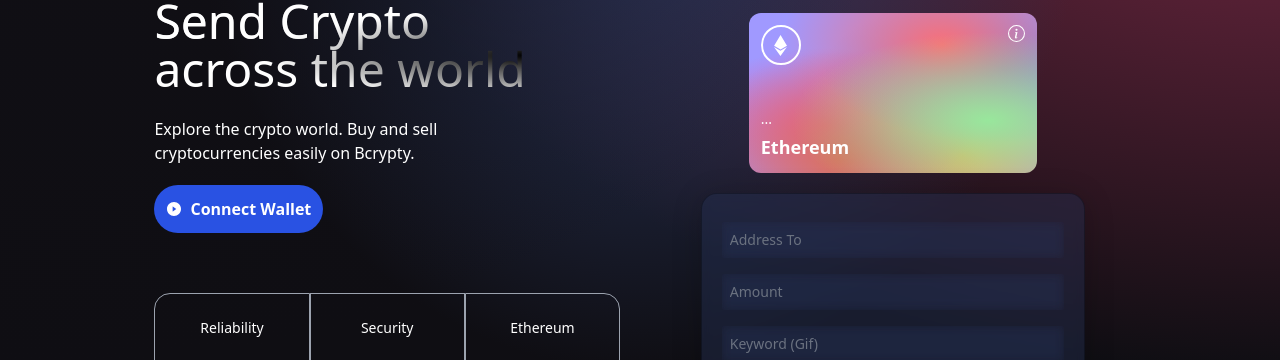
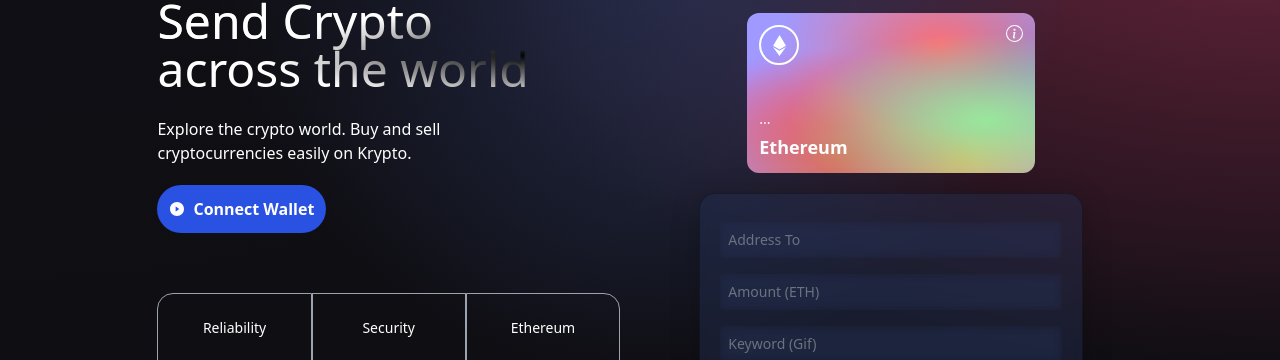
Before and after one commit to SkullCrawler/fyp_project_web3, a React (Vite) app in the folder client/: page /login in a window 1280 px wide. Shown: the part 159-519 px from the top of the page. Built offline with nearby package versions, Linux system fonts and the light colour scheme; no server answers.

Commit message:
mincor changes to workings

```diff
--- a/client/src/components/Welcome.jsx
+++ b/client/src/components/Welcome.jsx
@@ -5,7 +5,7 @@
 
 import { TransactionContext } from "../context/TransactionContext";
 import { shortenAddress } from "../utils/shortenAddress";
-import Loader from "./Loader";
+import { Loader } from ".";
 
 const companyCommonStyles = "min-h-[70px] sm:px-0 px-2 sm:min-w-[120px] flex justify-center items-center border-[0.5px] border-gray-400 text-sm font-light text-white";
 
@@ -22,43 +22,14 @@
 
 const Welcome = () => {
   const { currentAccount, connectWallet, handleChange, sendTransaction, formData, isLoading } = useContext(TransactionContext);
-  // const [selectedWallet, setSelectedWallet] = useState(null);
-
-  // const handleSelectWallet = (wallet) => {
-  //   setSelectedWallet(wallet);
-  // };
-
-  // const handleConnectWallet = () => {
-  //   if (selectedWallet === "TRX") {
-  //     // Logic to connect Tron wallet
-  //     console.log("Connecting Tron wallet");
-  //   } else if (selectedWallet === "MetaMask") {
-  //     // Logic to connect MetaMask wallet
-  //     console.log("Connecting MetaMask wallet");
-  //   } else if (selectedWallet === "BNB") {
-  //     // Logic to connect BNB wallet
-  //     console.log("Connecting BNB wallet");
-  //   }
-  //   // Add more conditions for other wallet types if needed
-  // };
 
   const handleSubmit = (e) => {
+    const { addressTo, amount, keyword, message } = formData;
+
     e.preventDefault();
 
-    //   if (!selectedWallet) {
-    //     console.error("Please select a wallet.");
-    //     return;
-    //   }
+    if (!addressTo || !amount || !keyword || !message) return;
 
-    const { addressTo, amount, keyword, message } = formData;
-
-    if (!addressTo || !amount || !keyword || !message) {
-      console.error("Please fill in all the required fields.");
-      return;
-    }
-
-    //   // Logic to send a transaction using the selected wallet
-    //   console.log(`Sending transaction using ${selectedWallet} wallet`);
     sendTransaction();
   };
 
@@ -70,41 +41,8 @@
             Send Crypto <br /> across the world
           </h1>
           <p className="text-left mt-5 text-white font-light md:w-9/12 w-11/12 text-base">
-            Explore the crypto world. Buy and sell cryptocurrencies easily on Bcrypty.
+            Explore the crypto world. Buy and sell cryptocurrencies easily on Krypto.
           </p>
-          {/* <div>
-            <div className="flex flex-row justify-center items-center my-5 bg-[#2952e3] p-3 rounded-full cursor-pointer hover:bg-[#2546bd]">
-              <p className="text-white text-base font-semibold">Select a Wallet</p>
-            </div>
-            <div className="grid sm:grid-cols-3 grid-cols-2 w-full mt-10">
-              <button
-                type="button" // Explicitly specify the type as "button"
-                className={`rounded-l-2xl ${companyCommonStyles} ${selectedWallet === "TRX" ? "selected" : ""}`}
-                onClick={() => handleSelectWallet("TRX")}
-              >
-                Tron
-              </button>
-              <button
-                type="button" // Explicitly specify the type as "button"
-                className={`${companyCommonStyles} ${selectedWallet === "MetaMask" ? "selected" : ""}`}
-                onClick={() => handleSelectWallet("MetaMask")}
-              >
-                MetaMask
-              </button>
-              <button
-                type="button" // Explicitly specify the type as "button"
-                className={`rounded-r-2xl ${companyCommonStyles} ${selectedWallet === "BNB" ? "selected" : ""}`}
-                onClick={() => handleSelectWallet("BNB")}
-              >
-                BNB
-              </button>
-            </div>
-            {selectedWallet && (
-              <div className="flex flex-row justify-center items-center my-5 bg-[#2952e3] p-3 rounded-full cursor-pointer hover:bg-[#2546bd]">
-                <h3 className="text-white text-base font-semibold">Selected Wallet: {selectedWallet}</h3>
-              </div>
-            )}
-          </div> */}
           {!currentAccount && (
             <button
               type="button"
@@ -157,7 +95,7 @@
           </div>
           <div className="p-5 sm:w-96 w-full flex flex-col justify-start items-center blue-glassmorphism">
             <Input placeholder="Address To" name="addressTo" type="text" handleChange={handleChange} />
-            <Input placeholder="Amount" name="amount" type="number" handleChange={handleChange} />
+            <Input placeholder="Amount (ETH)" name="amount" type="number" handleChange={handleChange} />
             <Input placeholder="Keyword (Gif)" name="keyword" type="text" handleChange={handleChange} />
             <Input placeholder="Enter Message" name="message" type="text" handleChange={handleChange} />
 
--- a/client/src/context/TransactionContext.jsx
+++ b/client/src/context/TransactionContext.jsx
@@ -1,4 +1,4 @@
-import React, { useEffect, useState, useMemo } from "react";
+import React, { useEffect, useState } from "react";
 import { ethers } from "ethers";
 
 import { contractABI, contractAddress } from "../utils/constants";
@@ -7,16 +7,15 @@
 
 const { ethereum } = window;
 
-const createEthereumContract = (network) => {
-  const provider = new ethers.providers.Web3Provider(ethereum, network);
+const createEthereumContract = () => {
+  const provider = new ethers.providers.Web3Provider(ethereum);
   const signer = provider.getSigner();
-  const transactionsContract = new ethers.Contract(contractAddress[network], contractABI, signer);
+  const transactionsContract = new ethers.Contract(contractAddress, contractABI, signer);
 
   return transactionsContract;
 };
 
 export const TransactionsProvider = ({ children }) => {
-  const [selectedNetwork, setSelectedNetwork] = useState("mainnet"); // Default network
   const [formData, setformData] = useState({ addressTo: "", amount: "", keyword: "", message: "" });
   const [currentAccount, setCurrentAccount] = useState("");
   const [isLoading, setIsLoading] = useState(false);
@@ -30,7 +29,7 @@
   const getAllTransactions = async () => {
     try {
       if (ethereum) {
-        const transactionsContract = createEthereumContract(selectedNetwork);
+        const transactionsContract = createEthereumContract();
 
         const availableTransactions = await transactionsContract.getAllTransactions();
 
@@ -40,7 +39,7 @@
           timestamp: new Date(transaction.timestamp.toNumber() * 1000).toLocaleString(),
           message: transaction.message,
           keyword: transaction.keyword,
-          amount: parseInt(transaction.amount.hex, 10) / (10 ** 18)
+          amount: parseInt(transaction.amount._hex) / (10 ** 18)
         }));
 
         console.log(structuredTransactions);
@@ -56,7 +55,7 @@
 
   const checkIfWalletIsConnect = async () => {
     try {
-      if (!ethereum) return alert("Please install Meta Mask.");
+      if (!ethereum) return alert("Please install MetaMask.");
 
       const accounts = await ethereum.request({ method: "eth_accounts" });
 
@@ -70,13 +69,12 @@
     } catch (error) {
       console.log(error);
     }
-    return undefined;
   };
 
   const checkIfTransactionsExists = async () => {
     try {
       if (ethereum) {
-        const transactionsContract = createEthereumContract(selectedNetwork);
+        const transactionsContract = createEthereumContract();
         const currentTransactionCount = await transactionsContract.getTransactionCount();
 
         window.localStorage.setItem("transactionCount", currentTransactionCount);
@@ -98,16 +96,16 @@
       window.location.reload();
     } catch (error) {
       console.log(error);
+
       throw new Error("No ethereum object");
     }
-    return undefined;
   };
 
   const sendTransaction = async () => {
     try {
       if (ethereum) {
         const { addressTo, amount, keyword, message } = formData;
-        const transactionsContract = createEthereumContract(selectedNetwork);
+        const transactionsContract = createEthereumContract();
         const parsedAmount = ethers.utils.parseEther(amount);
 
         await ethereum.request({
@@ -116,7 +114,7 @@
             from: currentAccount,
             to: addressTo,
             gas: "0x5208",
-            value: parsedAmount.hex,
+            value: parsedAmount._hex,
           }],
         });
 
@@ -145,9 +143,11 @@
   useEffect(() => {
     checkIfWalletIsConnect();
     checkIfTransactionsExists();
-  }, [transactionCount, selectedNetwork]);
+  }, [transactionCount]);
 
-  const contextValue = useMemo(() => ({
+  return (
+    <TransactionContext.Provider
+      value={{
         transactionCount,
         connectWallet,
         transactions,
@@ -156,12 +156,8 @@
         sendTransaction,
         handleChange,
         formData,
-    selectedNetwork,
-    setSelectedNetwork,
-  }), [transactionCount, connectWallet, transactions, currentAccount, isLoading, sendTransaction, handleChange, formData, selectedNetwork, setSelectedNetwork]);
-
-  return (
-    <TransactionContext.Provider value={contextValue}>
+      }}
+    >
       {children}
     </TransactionContext.Provider>
   );
```
Lines whose indentation alone changed are shown as unchanged.
